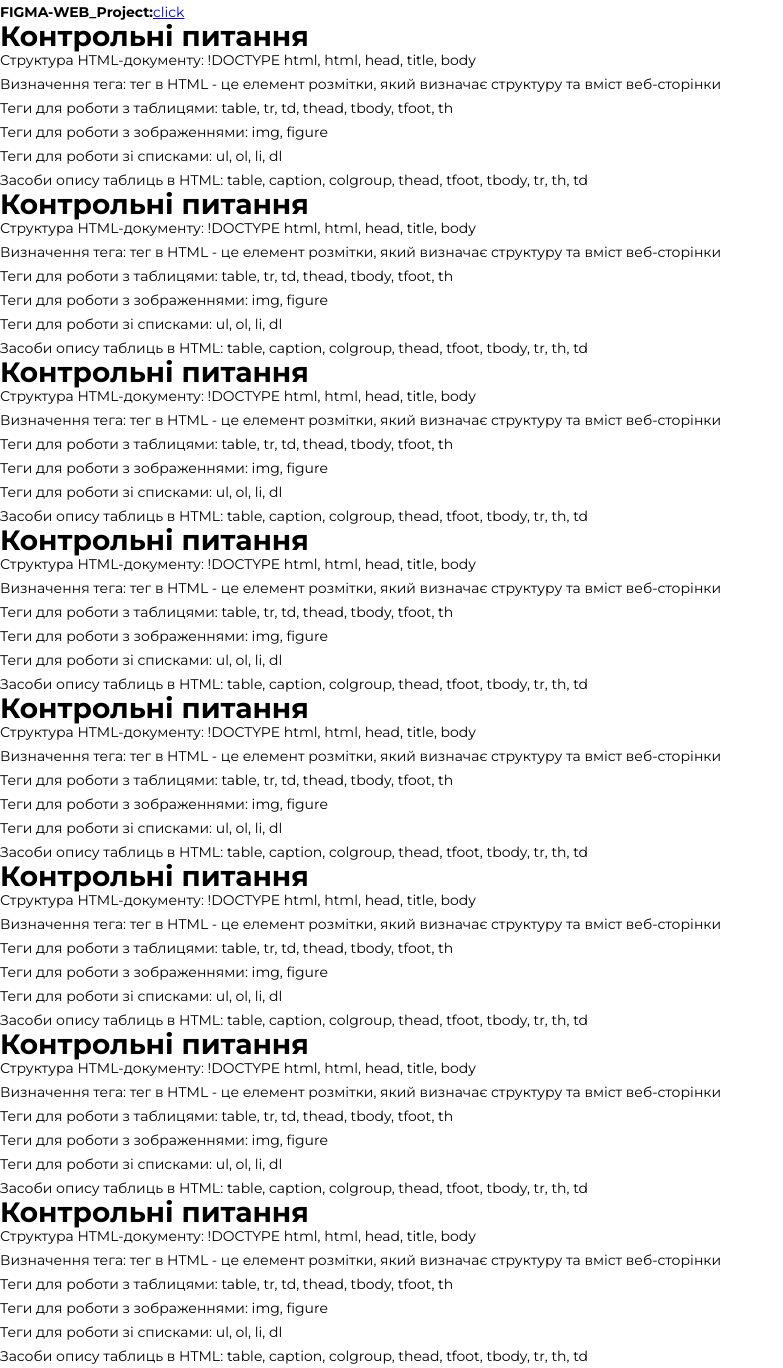
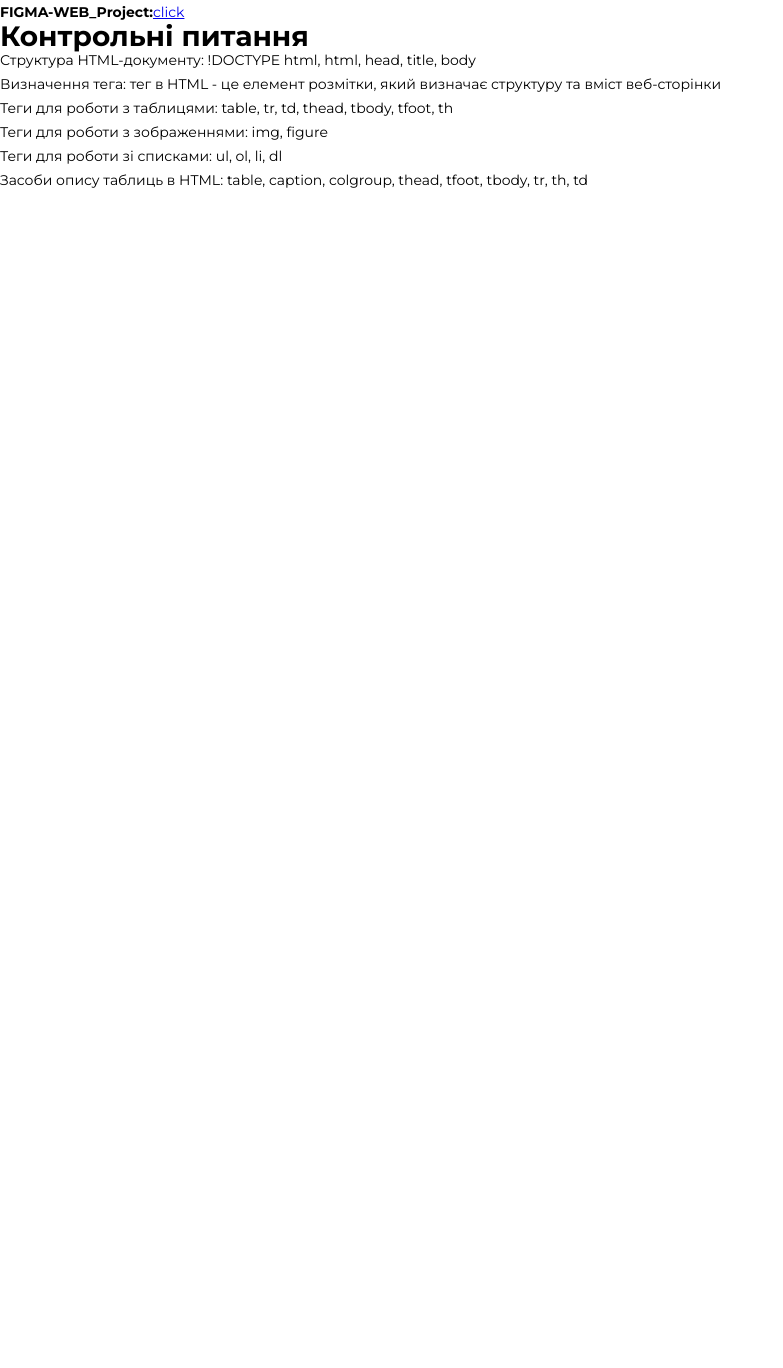
Before and after one commit to ouheaddd/WEB-LAB1, a plain HTML site: page index.html in a window 1280 px wide. Shown: the part 1514-2882 px from the top of the page, without its empty margins (0-783 px from the left). After the commit the page ends 1706 px from the top, so only its background shows below. Drawn offline with Linux system fonts and the light colour scheme.

Commit message:
Update index.html

```diff
--- a/index.html
+++ b/index.html
@@ -109,78 +109,5 @@
             <li>Теги для роботи з зображеннями: img, figure </li>
             <li>Теги для роботи зі списками: ul, ol, li, dl</li>
             <li>Засоби опису таблиць в HTML: table, caption, colgroup, thead, tfoot, tbody, tr, th, td</li>
-        </ul>
-    </div><div class="vid">
-        <h1>Контрольні питання</h1>
-        <ul>
-            <li>Структура HTML-документу: !DOCTYPE html, html, head, title, body</li>
-            <li>Визначення тега: тег в HTML - це елемент розмітки, який визначає структуру та вміст веб-сторінки</li>
-            <li>Теги для роботи з таблицями: table, tr, td, thead, tbody, tfoot, th</li>
-            <li>Теги для роботи з зображеннями: img, figure </li>
-            <li>Теги для роботи зі списками: ul, ol, li, dl</li>
-            <li>Засоби опису таблиць в HTML: table, caption, colgroup, thead, tfoot, tbody, tr, th, td</li>
-        </ul>
-    </div><div class="vid">
-        <h1>Контрольні питання</h1>
-        <ul>
-            <li>Структура HTML-документу: !DOCTYPE html, html, head, title, body</li>
-            <li>Визначення тега: тег в HTML - це елемент розмітки, який визначає структуру та вміст веб-сторінки</li>
-            <li>Теги для роботи з таблицями: table, tr, td, thead, tbody, tfoot, th</li>
-            <li>Теги для роботи з зображеннями: img, figure </li>
-            <li>Теги для роботи зі списками: ul, ol, li, dl</li>
-            <li>Засоби опису таблиць в HTML: table, caption, colgroup, thead, tfoot, tbody, tr, th, td</li>
-        </ul>
-    </div><div class="vid">
-        <h1>Контрольні питання</h1>
-        <ul>
-            <li>Структура HTML-документу: !DOCTYPE html, html, head, title, body</li>
-            <li>Визначення тега: тег в HTML - це елемент розмітки, який визначає структуру та вміст веб-сторінки</li>
-            <li>Теги для роботи з таблицями: table, tr, td, thead, tbody, tfoot, th</li>
-            <li>Теги для роботи з зображеннями: img, figure </li>
-            <li>Теги для роботи зі списками: ul, ol, li, dl</li>
-            <li>Засоби опису таблиць в HTML: table, caption, colgroup, thead, tfoot, tbody, tr, th, td</li>
-        </ul>
-    </div><div class="vid">
-        <h1>Контрольні питання</h1>
-        <ul>
-            <li>Структура HTML-документу: !DOCTYPE html, html, head, title, body</li>
-            <li>Визначення тега: тег в HTML - це елемент розмітки, який визначає структуру та вміст веб-сторінки</li>
-            <li>Теги для роботи з таблицями: table, tr, td, thead, tbody, tfoot, th</li>
-            <li>Теги для роботи з зображеннями: img, figure </li>
-            <li>Теги для роботи зі списками: ul, ol, li, dl</li>
-            <li>Засоби опису таблиць в HTML: table, caption, colgroup, thead, tfoot, tbody, tr, th, td</li>
-        </ul>
-    </div><div class="vid">
-        <h1>Контрольні питання</h1>
-        <ul>
-            <li>Структура HTML-документу: !DOCTYPE html, html, head, title, body</li>
-            <li>Визначення тега: тег в HTML - це елемент розмітки, який визначає структуру та вміст веб-сторінки</li>
-            <li>Теги для роботи з таблицями: table, tr, td, thead, tbody, tfoot, th</li>
-            <li>Теги для роботи з зображеннями: img, figure </li>
-            <li>Теги для роботи зі списками: ul, ol, li, dl</li>
-            <li>Засоби опису таблиць в HTML: table, caption, colgroup, thead, tfoot, tbody, tr, th, td</li>
-        </ul>
-    </div><div class="vid">
-        <h1>Контрольні питання</h1>
-        <ul>
-            <li>Структура HTML-документу: !DOCTYPE html, html, head, title, body</li>
-            <li>Визначення тега: тег в HTML - це елемент розмітки, який визначає структуру та вміст веб-сторінки</li>
-            <li>Теги для роботи з таблицями: table, tr, td, thead, tbody, tfoot, th</li>
-            <li>Теги для роботи з зображеннями: img, figure </li>
-            <li>Теги для роботи зі списками: ul, ol, li, dl</li>
-            <li>Засоби опису таблиць в HTML: table, caption, colgroup, thead, tfoot, tbody, tr, th, td</li>
-        </ul>
-    </div><div class="vid">
-        <h1>Контрольні питання</h1>
-        <ul>
-            <li>Структура HTML-документу: !DOCTYPE html, html, head, title, body</li>
-            <li>Визначення тега: тег в HTML - це елемент розмітки, який визначає структуру та вміст веб-сторінки</li>
-            <li>Теги для роботи з таблицями: table, tr, td, thead, tbody, tfoot, th</li>
-            <li>Теги для роботи з зображеннями: img, figure </li>
-            <li>Теги для роботи зі списками: ul, ol, li, dl</li>
-            <li>Засоби опису таблиць в HTML: table, caption, colgroup, thead, tfoot, tbody, tr, th, td</li>
-        </ul>
-    </div>
-
 </body>
 </html>
```
